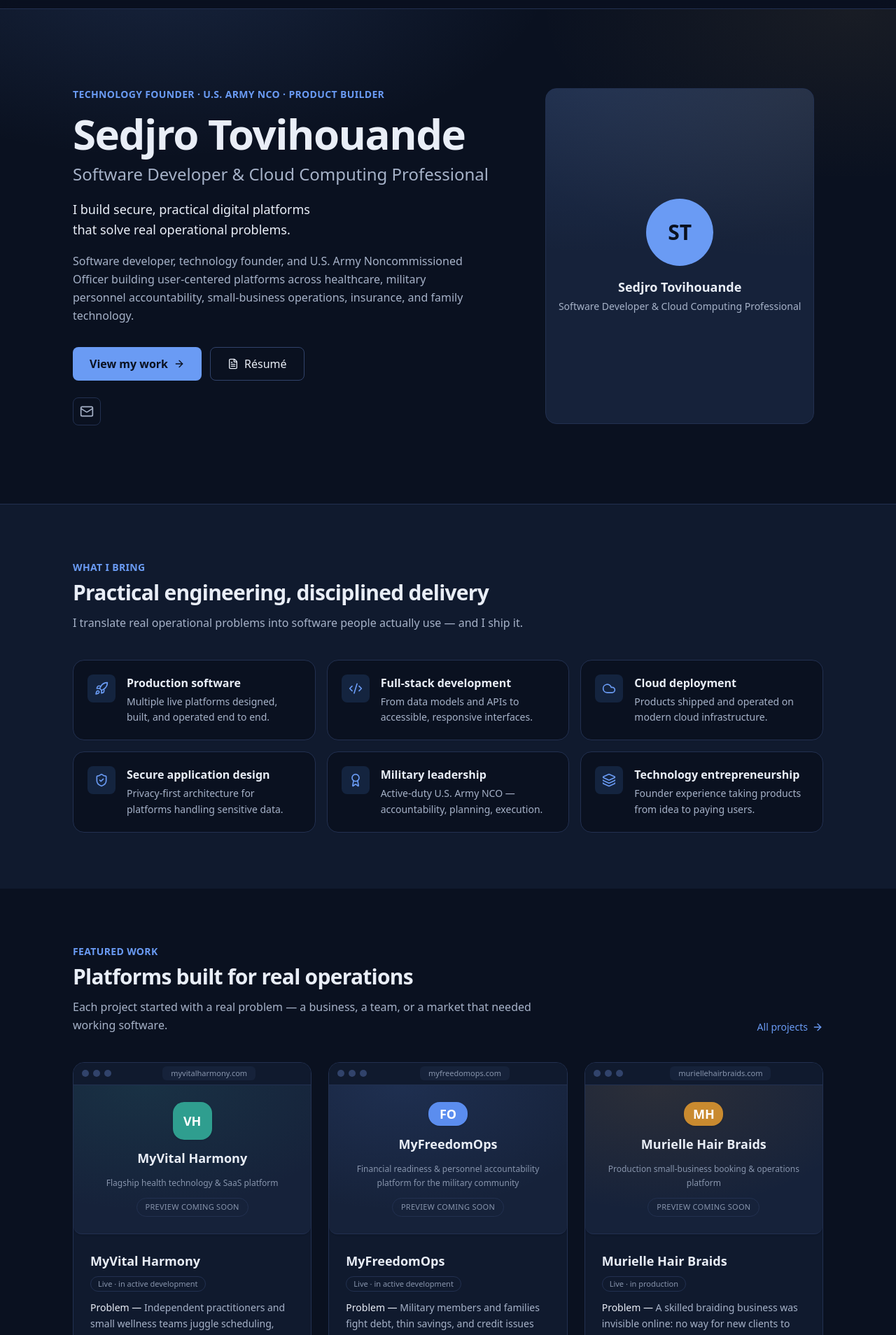
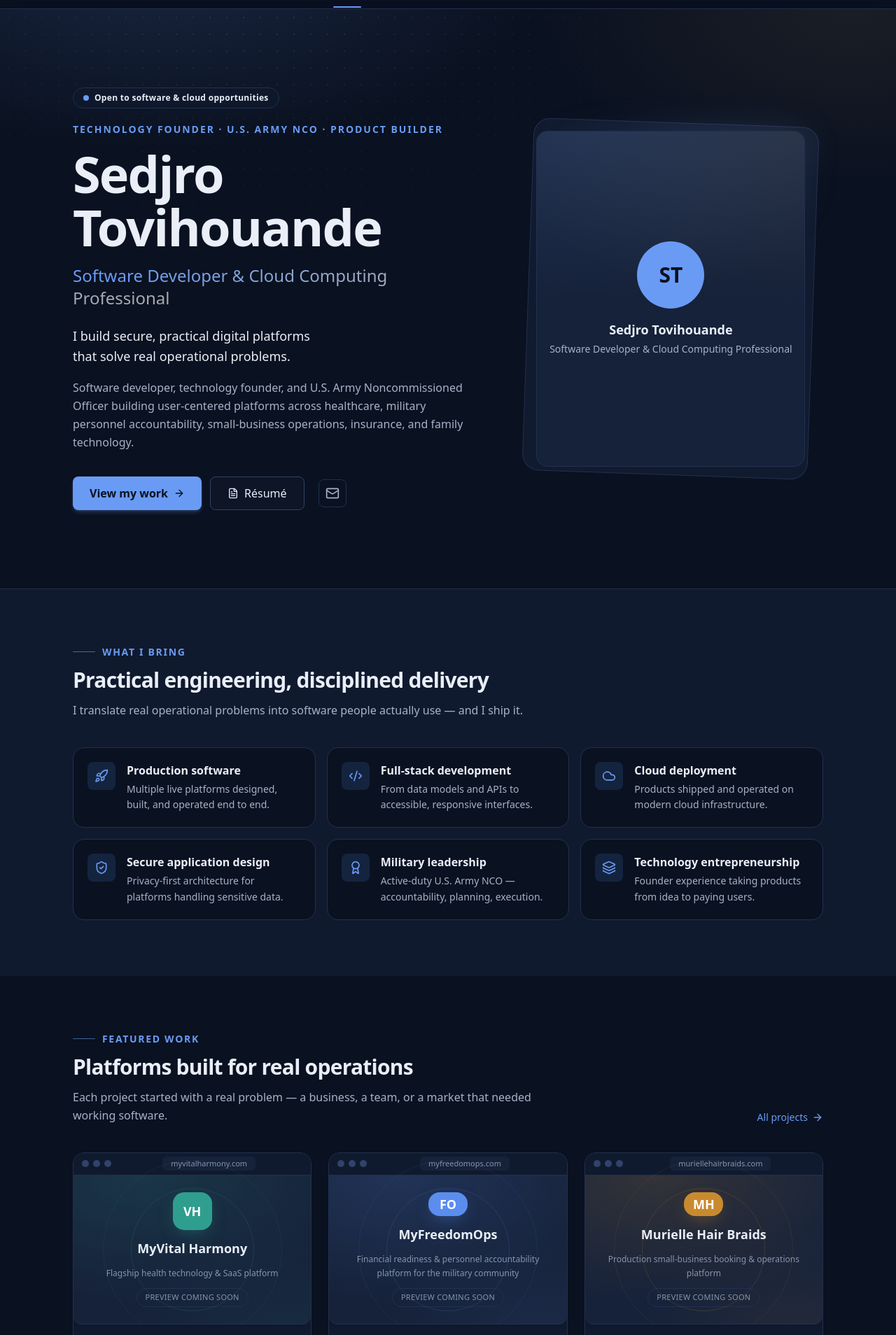
Before and after one commit to Tovi91-hub/Sedjro-Portfolio, a Next.js app: page / in a window 1280 px wide. Shown: the part 52-1960 px from the top of the page at 70% size. Built offline with nearby package versions, Linux system fonts and the light colour scheme.

Commit message:
Design elevation: hero, gradient accents, card hover craft, refined placeholders

```diff
--- a/src/app/globals.css
+++ b/src/app/globals.css
@@ -134,12 +134,85 @@ body {
   background:
     radial-gradient(
       52rem 26rem at 18% -10%,
-      color-mix(in oklab, var(--accent) 14%, transparent),
+      color-mix(in oklab, var(--accent) 16%, transparent),
       transparent 68%
     ),
     radial-gradient(
       40rem 22rem at 95% 0%,
-      color-mix(in oklab, var(--gold) 7%, transparent),
+      color-mix(in oklab, var(--gold) 8%, transparent),
       transparent 70%
     );
 }
+
+/* Faint dot grid — adds technical texture without noise */
+@utility dot-grid {
+  background-image: radial-gradient(
+    color-mix(in oklab, var(--ink) 10%, transparent) 1px,
+    transparent 1px
+  );
+  background-size: 24px 24px;
+  mask-image: radial-gradient(60rem 32rem at 30% 0%, black, transparent 75%);
+}
+
+/* Gradient text for a single emphasized phrase */
+@utility text-gradient {
+  background: linear-gradient(
+    92deg,
+    var(--accent) 10%,
+    color-mix(in oklab, var(--accent) 45%, var(--gold)) 90%
+  );
+  -webkit-background-clip: text;
+  background-clip: text;
+  color: transparent;
+}
+
+/* Card hover craft: lift, accent border, soft tinted shadow */
+@utility card-lift {
+  transition:
+    transform 0.25s cubic-bezier(0.21, 0.65, 0.35, 1),
+    border-color 0.25s ease,
+    box-shadow 0.25s ease;
+
+  &:hover {
+    transform: translateY(-4px);
+    border-color: color-mix(in oklab, var(--accent) 45%, var(--border));
+    box-shadow:
+      0 12px 32px -12px color-mix(in oklab, var(--accent) 25%, transparent),
+      0 2px 8px -2px rgb(0 0 0 / 0.12);
+  }
+
+  @media (prefers-reduced-motion: reduce) {
+    &:hover {
+      transform: none;
+    }
+  }
+}
+
+/* Hairline gradient divider (use on a 1px-tall element) */
+@utility hairline {
+  background: linear-gradient(
+    90deg,
+    transparent,
+    color-mix(in oklab, var(--accent) 40%, var(--border)),
+    transparent
+  );
+}
+
+/* Availability badge pulse */
+@keyframes pulse-dot {
+  0%,
+  100% {
+    box-shadow: 0 0 0 0 color-mix(in oklab, var(--accent) 45%, transparent);
+  }
+  70% {
+    box-shadow: 0 0 0 6px transparent;
+  }
+}
+
+@utility pulse-dot {
+  animation: pulse-dot 2.4s ease-out infinite;
+
+  @media (prefers-reduced-motion: reduce) {
+    animation: none;
+  }
+}
--- a/src/app/page.tsx
+++ b/src/app/page.tsx
@@ -64,29 +64,40 @@ export default function HomePage() {
   return (
     <>
       {/* Hero */}
-      <section aria-labelledby="hero-heading" className="hero-glow">
-        <div className="container-site grid items-center gap-12 py-16 sm:py-20 lg:grid-cols-[1.2fr_0.8fr] lg:py-28">
+      <section
+        aria-labelledby="hero-heading"
+        className="relative overflow-hidden hero-glow"
+      >
+        <div aria-hidden="true" className="absolute inset-0 dot-grid" />
+        <div className="relative container-site grid items-center gap-12 py-16 sm:py-20 lg:grid-cols-[1.15fr_0.85fr] lg:py-28">
           <Reveal>
             <div>
-              <p className="text-sm font-semibold tracking-wide text-accent uppercase">
+              <p className="inline-flex items-center gap-2 rounded-full border border-border bg-surface/70 px-3.5 py-1.5 text-xs font-semibold tracking-wide backdrop-blur">
+                <span
+                  aria-hidden="true"
+                  className="size-2 pulse-dot rounded-full bg-accent"
+                />
+                Open to software &amp; cloud opportunities
+              </p>
+              <p className="mt-5 text-sm font-semibold tracking-[0.14em] text-accent uppercase">
                 {site.supportingIdentity}
               </p>
               <h1
                 id="hero-heading"
-                className="mt-4 font-display text-4xl font-semibold tracking-tight text-balance sm:text-5xl lg:text-6xl"
+                className="mt-4 font-display text-4xl leading-[1.05] font-bold tracking-tight text-balance sm:text-6xl lg:text-7xl"
               >
                 {site.name}
               </h1>
-              <p className="mt-3 font-display text-xl font-medium text-muted sm:text-2xl">
-                {site.title}
+              <p className="mt-4 font-display text-xl font-medium sm:text-2xl">
+                <span className="text-gradient">{site.title}</span>
               </p>
-              <p className="mt-5 max-w-xl text-lg leading-relaxed text-balance">
+              <p className="mt-6 max-w-xl text-lg leading-relaxed text-balance">
                 {site.heroStatement}
               </p>
               <p className="mt-4 max-w-xl text-base leading-relaxed text-muted">
                 {site.heroSupport}
               </p>
-              <div className="mt-8 flex flex-wrap items-center gap-3">
+              <div className="mt-9 flex flex-wrap items-center gap-3">
                 <ButtonLink href="/projects" size="lg">
                   View my work
                   <ArrowRight className="size-4" aria-hidden="true" />
@@ -95,14 +106,22 @@ export default function HomePage() {
                   <FileText className="size-4" aria-hidden="true" />
                   Résumé
                 </ButtonLink>
-              </div>
-              <div className="mt-6">
-                <SocialLinks />
+                <SocialLinks className="sm:ml-2" />
               </div>
             </div>
           </Reveal>
           <Reveal delay={0.1} className="mx-auto w-full max-w-xs sm:max-w-sm">
-            <PortraitFrame />
+            <div className="relative">
+              <div
+                aria-hidden="true"
+                className="absolute -inset-3 -z-10 rotate-2 rounded-3xl border border-border bg-surface-2/60"
+              />
+              <div
+                aria-hidden="true"
+                className="absolute -inset-px -z-10 rounded-2xl bg-[radial-gradient(24rem_18rem_at_70%_-10%,color-mix(in_oklab,var(--accent)_28%,transparent),transparent_70%)] blur-xl"
+              />
+              <PortraitFrame />
+            </div>
           </Reveal>
         </div>
       </section>
@@ -124,7 +143,7 @@ export default function HomePage() {
           <div className="mt-10 grid gap-4 sm:grid-cols-2 lg:grid-cols-3">
             {credibility.map((item, i) => (
               <Reveal key={item.title} delay={Math.min(i * 0.05, 0.25)}>
-                <div className="flex h-full gap-4 rounded-2xl border border-border bg-bg p-5">
+                <div className="flex h-full card-lift gap-4 rounded-2xl border border-border bg-bg p-5">
                   <span className="flex size-10 shrink-0 items-center justify-center rounded-lg bg-accent-soft text-accent">
                     <item.icon className="size-5" aria-hidden="true" />
                   </span>
@@ -260,7 +279,7 @@ export default function HomePage() {
               ].map((item) => (
                 <div
                   key={item.term}
-                  className="rounded-2xl border border-border bg-surface p-5"
+                  className="card-lift rounded-2xl border border-border bg-surface p-5"
                 >
                   <dt className="text-xs font-semibold tracking-wide text-faint uppercase">
                     {item.term}
--- a/src/components/Button.tsx
+++ b/src/components/Button.tsx
@@ -6,13 +6,13 @@ type Variant = "primary" | "secondary" | "ghost";
 type Size = "md" | "lg";
 
 const base =
-  "inline-flex items-center justify-center gap-2 rounded-lg font-medium transition-colors disabled:cursor-not-allowed disabled:opacity-60";
+  "inline-flex items-center justify-center gap-2 rounded-lg font-medium transition-all duration-200 disabled:cursor-not-allowed disabled:opacity-60";
 
 const variants: Record<Variant, string> = {
   primary:
-    "bg-accent text-white hover:bg-accent-strong dark:text-[#0a1120] dark:font-semibold",
+    "bg-accent text-white shadow-md shadow-accent/25 hover:bg-accent-strong hover:shadow-lg hover:shadow-accent/30 dark:text-[#0a1120] dark:font-semibold",
   secondary:
-    "border border-border-strong text-ink hover:border-accent hover:text-accent",
+    "border border-border-strong bg-surface/50 text-ink hover:border-accent hover:text-accent",
   ghost: "text-muted hover:text-ink",
 };
 
--- a/src/components/CTASection.tsx
+++ b/src/components/CTASection.tsx
@@ -14,17 +14,22 @@ export function CTASection({
   return (
     <section aria-labelledby="cta-heading" className="border-t border-border">
       <div className="container-site py-16 sm:py-20">
-        <div className="rounded-2xl border border-border bg-surface px-6 py-12 text-center hero-glow sm:px-12">
+        <div className="relative overflow-hidden rounded-2xl border border-border bg-surface px-6 py-14 text-center hero-glow sm:px-12">
+          <div
+            aria-hidden="true"
+            className="absolute inset-x-10 top-0 h-px hairline"
+          />
+          <div aria-hidden="true" className="absolute inset-0 dot-grid" />
           <h2
             id="cta-heading"
-            className="font-display text-2xl font-semibold tracking-tight text-balance sm:text-3xl"
+            className="relative font-display text-2xl font-semibold tracking-tight text-balance sm:text-4xl"
           >
             {title}
           </h2>
-          <p className="mx-auto mt-3 max-w-xl text-base leading-relaxed text-muted">
+          <p className="relative mx-auto mt-3 max-w-xl text-base leading-relaxed text-muted">
             {description}
           </p>
-          <div className="mt-7 flex flex-wrap items-center justify-center gap-3">
+          <div className="relative mt-8 flex flex-wrap items-center justify-center gap-3">
             <ButtonLink href="/contact" size="lg">
               <Mail className="size-4" aria-hidden="true" />
               Get in touch
--- a/src/components/Footer.tsx
+++ b/src/components/Footer.tsx
@@ -6,7 +6,11 @@ export function Footer() {
   const year = new Date().getFullYear();
 
   return (
-    <footer className="border-t border-border bg-surface">
+    <footer className="relative border-t border-border bg-surface">
+      <div
+        aria-hidden="true"
+        className="absolute inset-x-0 -top-px h-px hairline"
+      />
       <div className="container-site flex flex-col gap-8 py-12 sm:flex-row sm:items-start sm:justify-between">
         <div className="max-w-sm">
           <p className="font-display text-base font-semibold">{site.name}</p>
--- a/src/components/Header.tsx
+++ b/src/components/Header.tsx
@@ -62,9 +62,9 @@ export function Header() {
               href={item.href}
               aria-current={isActive(item.href) ? "page" : undefined}
               className={cn(
-                "rounded-lg px-3 py-2 text-sm font-medium transition-colors",
+                "relative rounded-lg px-3 py-2 text-sm font-medium transition-colors",
                 isActive(item.href)
-                  ? "text-accent"
+                  ? "text-accent after:absolute after:inset-x-3 after:-bottom-[13px] after:h-0.5 after:rounded-full after:bg-accent"
                   : "text-muted hover:text-ink",
               )}
             >
--- a/src/components/ProjectCard.tsx
+++ b/src/components/ProjectCard.tsx
@@ -11,7 +11,7 @@ import { TechBadge } from "@/components/TechBadge";
  */
 export function ProjectCard({ project }: { project: Project }) {
   return (
-    <article className="flex h-full flex-col overflow-hidden rounded-2xl border border-border bg-surface transition-colors hover:border-border-strong">
+    <article className="flex h-full card-lift flex-col overflow-hidden rounded-2xl border border-border bg-surface">
       <ProjectFrame
         project={project}
         className="rounded-none border-0 border-b"
--- a/src/components/ProjectFrame.tsx
+++ b/src/components/ProjectFrame.tsx
@@ -61,13 +61,26 @@ export function ProjectFrame({
             aria-label={`${project.name} — preview image coming soon`}
             className="absolute inset-0 flex flex-col items-center justify-center gap-3 p-6"
             style={{
-              background: `radial-gradient(28rem 16rem at 30% 0%, ${project.accent}1f, transparent 70%)`,
+              background: `radial-gradient(28rem 16rem at 30% 0%, ${project.accent}29, transparent 70%), radial-gradient(20rem 14rem at 90% 110%, ${project.accent}14, transparent 70%)`,
             }}
           >
             <span
               aria-hidden="true"
-              className="flex size-14 items-center justify-center rounded-2xl font-display text-lg font-bold text-white shadow-sm"
-              style={{ backgroundColor: project.accent }}
+              className="absolute top-1/2 left-1/2 size-44 -translate-x-1/2 -translate-y-1/2 rounded-full border"
+              style={{ borderColor: `${project.accent}2e` }}
+            />
+            <span
+              aria-hidden="true"
+              className="absolute top-1/2 left-1/2 size-64 -translate-x-1/2 -translate-y-1/2 rounded-full border"
+              style={{ borderColor: `${project.accent}1a` }}
+            />
+            <span
+              aria-hidden="true"
+              className="relative flex size-14 items-center justify-center rounded-2xl font-display text-lg font-bold text-white shadow-lg"
+              style={{
+                backgroundColor: project.accent,
+                boxShadow: `0 8px 24px -8px ${project.accent}80`,
+              }}
             >
               {project.monogram}
             </span>
--- a/src/components/SectionHeading.tsx
+++ b/src/components/SectionHeading.tsx
@@ -26,7 +26,16 @@ export function SectionHeading({
       )}
     >
       {eyebrow && (
-        <p className="mb-2 text-sm font-semibold tracking-wide text-accent uppercase">
+        <p
+          className={cn(
+            "mb-3 flex items-center gap-2.5 text-sm font-semibold tracking-[0.12em] text-accent uppercase",
+            align === "center" && "justify-center",
+          )}
+        >
+          <span
+            aria-hidden="true"
+            className="h-px w-8 rounded-full bg-accent/60"
+          />
           {eyebrow}
         </p>
       )}
--- a/src/components/SkillCategoryCard.tsx
+++ b/src/components/SkillCategoryCard.tsx
@@ -27,7 +27,7 @@ export function SkillCategoryCard({ category }: { category: SkillCategory }) {
   const Icon = iconMap[category.icon] ?? LayoutDashboard;
 
   return (
-    <div className="flex h-full flex-col gap-3 rounded-2xl border border-border bg-surface p-5 sm:p-6">
+    <div className="flex h-full card-lift flex-col gap-3 rounded-2xl border border-border bg-surface p-5 sm:p-6">
       <div className="flex items-center gap-3">
         <span className="flex size-9 items-center justify-center rounded-lg bg-accent-soft text-accent">
           <Icon className="size-4.5" aria-hidden="true" />
```
